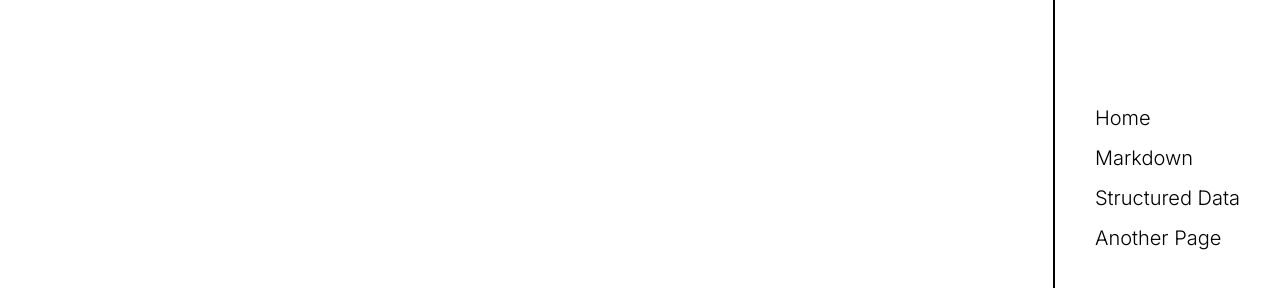
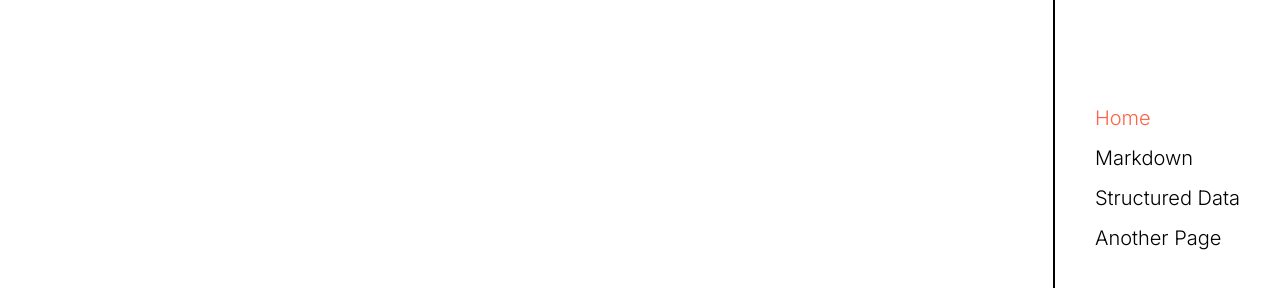
Before and after one commit to graeme120/jekyll, a Jekyll site: the page built from index.md, in a window 1280 px wide. Shown: the part 612-900 px from the top of the page. Built offline with Jekyll 4.4.1, drawn with Linux system fonts in a browser that asks for light colours.

Commit message:
Current class for nav.

```diff
--- a/_includes/navigation.html
+++ b/_includes/navigation.html
@@ -1,11 +1,12 @@
+{% assign current = page.url %}
 {% assign pages = site.pages | where: "layout", "page" | sort: "nav" %}
 <nav>
 	<menu>
-		<li>
+		<li class="{% if page.url == '/' %}current{% endif %}">
 			<a href="{{ site.baseurl }}/">Home</a>
 		</li>
 		{% for page in pages %}
-			<li>
+			<li class="{% if page.url == current %}current{% endif %}">
 				<a href="{{ page.url | relative_url | remove: '.html' }}">
 					{{ page.title }}
 				</a>
--- a/assets/style.css
+++ b/assets/style.css
@@ -57,6 +57,10 @@ menu {
 
 menu li {
 	min-width: max-content;
+}
+
+menu li.current {
+	color: tomato;
 }
 
 @media (min-width: 768px) {
```
